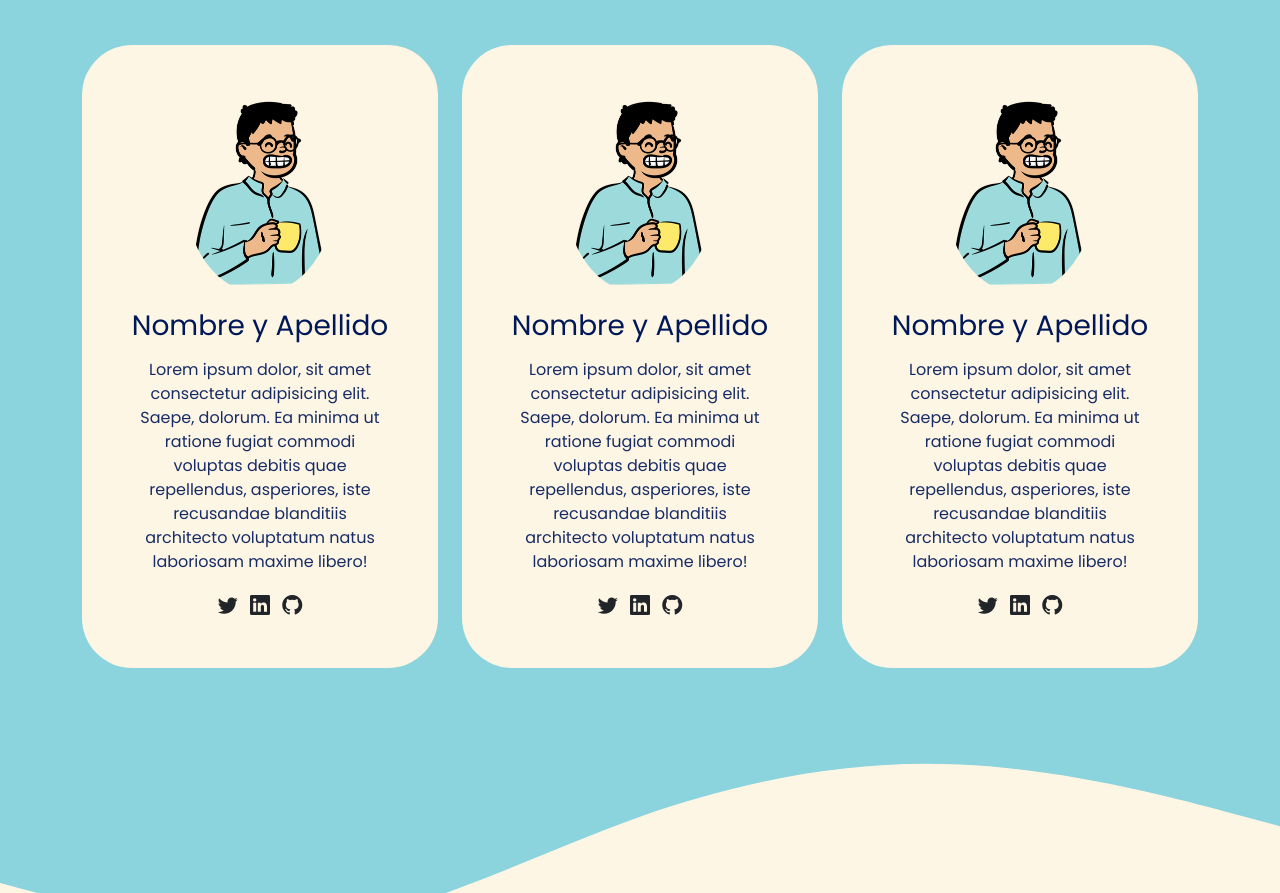
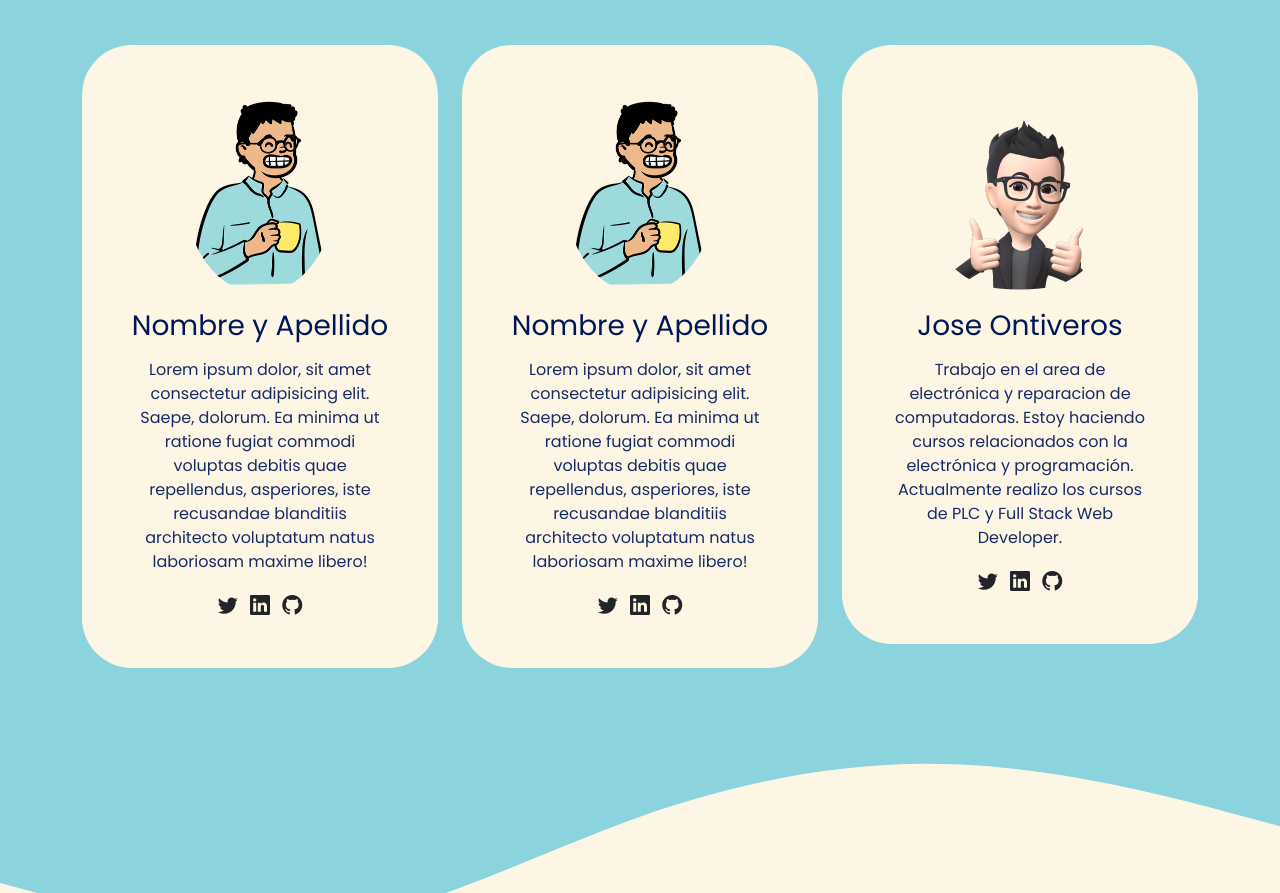
Before and after one commit to joseontiveros/devtech-podcast-web, a plain HTML site: page index.html in a window 1280 px wide. Shown: the part 1190-2083 px from the top of the page. Drawn offline with nearby package versions, Linux system fonts and the light colour scheme.

Commit message:
Edicion de tarjeta

```diff
--- a/index.html
+++ b/index.html
@@ -132,14 +132,16 @@
           <div class="col-md-6 col-lg-4 mb-3">
             <div class="card">
               <div class="card-body text-center p-5">
-                <img src="./assets/avatar.png" alt="avatar" class="img img-fluid rounded-circle mb-3">
-                <h3 class="title card-title mb-3">Nombre y Apellido</h3>
-                <p>Lorem ipsum dolor, sit amet consectetur adipisicing elit. Saepe, dolorum. Ea minima ut ratione fugiat
-                  commodi voluptas debitis quae repellendus, asperiores, iste recusandae blanditiis architecto
-                  voluptatum natus laboriosam maxime libero!</p>
-                <a href="#"><i class="bi bi-twitter text-dark mx-1 lead"></i></a>
-                <a href="#"><i class="bi bi-linkedin text-dark mx-1 lead"></i></a>
-                <a href="#"><i class="bi bi-github text-dark mx-1 lead"></i></a>
+                <img src="./assets/avatar3.png" alt="avatar3" class="img img-fluid rounded-circle mb-3">
+                <h3 class="title card-title mb-3">Jose Ontiveros</h3>
+                <p> Trabajo en el area de electrónica y reparacion de computadoras.
+                  Estoy haciendo cursos relacionados con la electrónica y programación.
+                  Actualmente realizo los cursos de PLC y Full Stack Web Developer.
+                  </p>
+                <a href="https://twitter.com/?lang=es" target="_blank"><i class="bi bi-twitter text-dark mx-1 lead"></i></a>
+                <a href="https://www.linkedin.com/" target="_blank"><i class="bi bi-linkedin text-dark mx-1 lead"></i></a>
+                <a href="https://github.com/joseontiveros" target="_blank"><i class="bi bi-github text-dark mx-1 lead"></i></a>
+
               </div>
             </div>
           </div>
```
Also changed, not shown: assets/avatar3.png (added).
